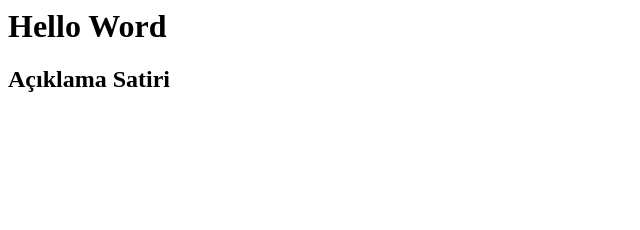
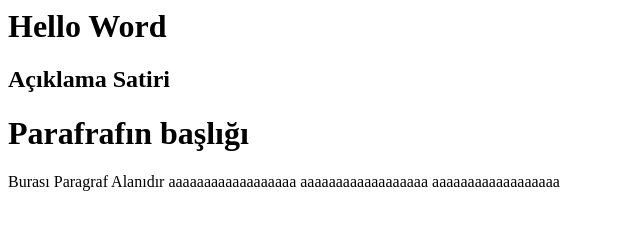
Before and after one commit to kuscuhasann/kodluyoruzFronted101Egitimi, a plain HTML site: page index.html in a window 1280 px wide. Shown: the whole page, without its empty margins (0-640 px from the left). Drawn offline with Linux system fonts and the light colour scheme.

Commit message:
Paragraf ve başlıklar ile çalışmak

```diff
--- a/index.html
+++ b/index.html
@@ -1,3 +1,9 @@
 <h1>Hello Word</h1>
 <!---Aciklama satiri kullanimi-->
 <h2>Açıklama Satiri</h2>
+<h1>Parafrafın başlığı</h1>
+<p>Burası Paragraf Alanıdır
+    aaaaaaaaaaaaaaaaaa
+    aaaaaaaaaaaaaaaaaa
+    aaaaaaaaaaaaaaaaaa
+</p>
```
